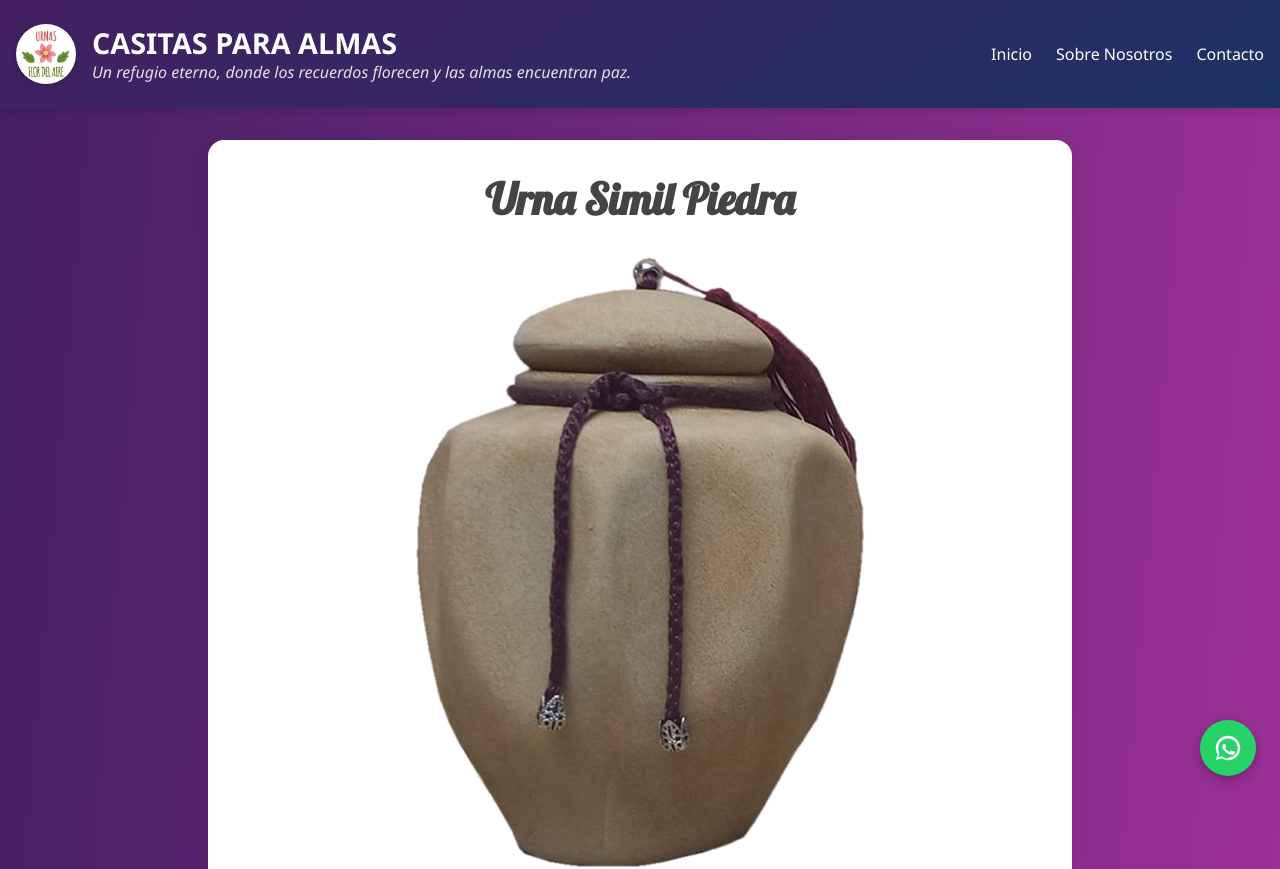
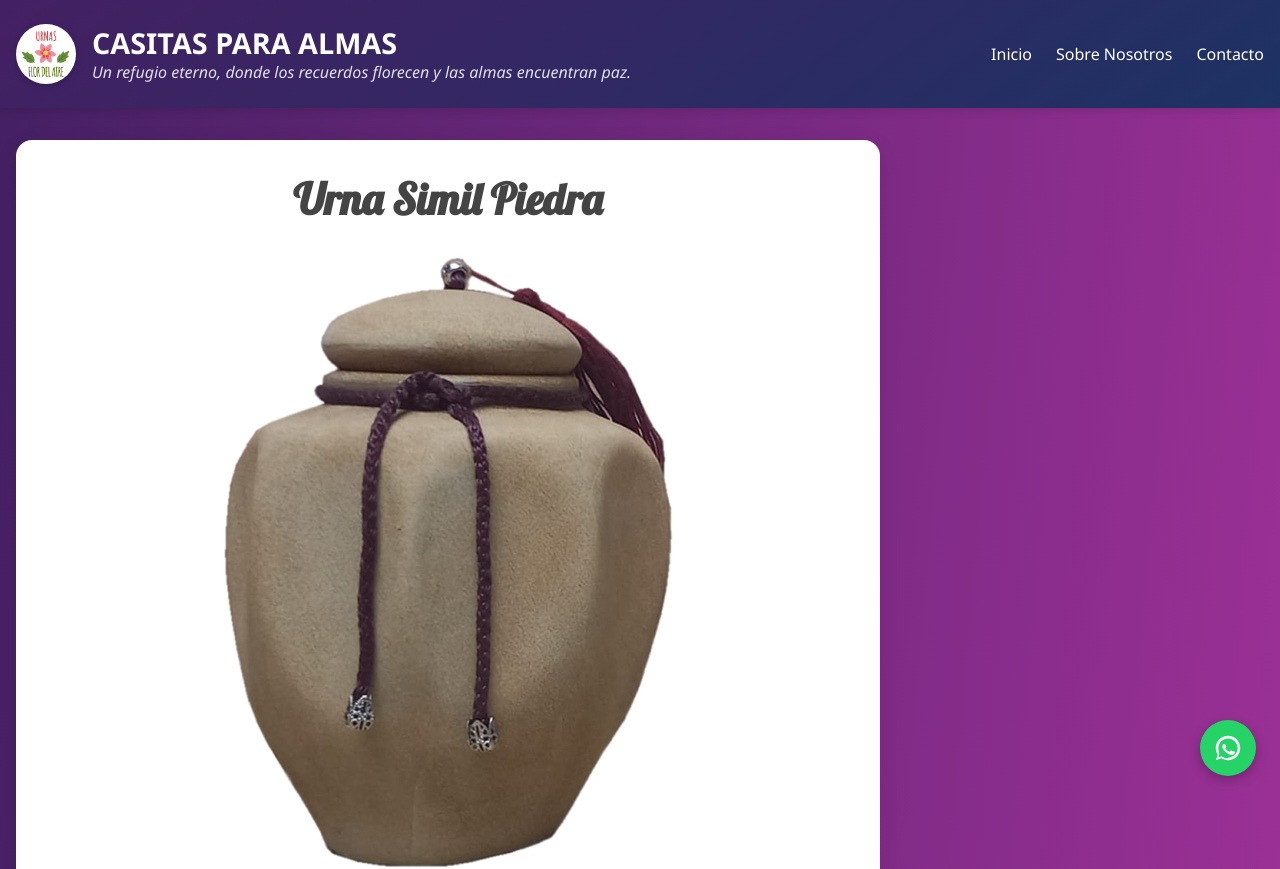
Before and after one commit to miguelkenny/urnasflordelaire, a SvelteKit app: page /urnas/urna-1500-piedra in a window 1280 px wide. Shown: the top 869 px of the page. Built offline with nearby package versions, Linux system fonts and the light colour scheme.

Commit message:
division de estilos css

```diff
--- a/src/routes/urnas/[slug]/+page.svelte
+++ b/src/routes/urnas/[slug]/+page.svelte
@@ -49,7 +49,7 @@
     background: #fff;
     padding: 2rem;
     max-width: 800px;
-    margin: 2rem auto;
+    margin: 2rem 1rem;
     box-shadow: 0 4px 20px rgba(0, 0, 0, 0.1);
     border-radius: 16px;
     font-family: "Lato", sans-serif;
```
